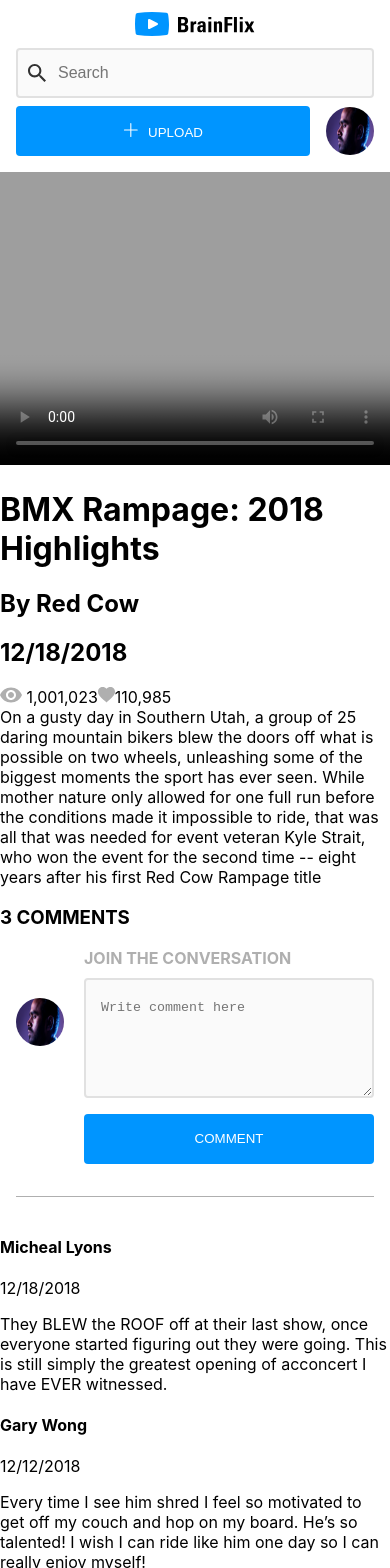
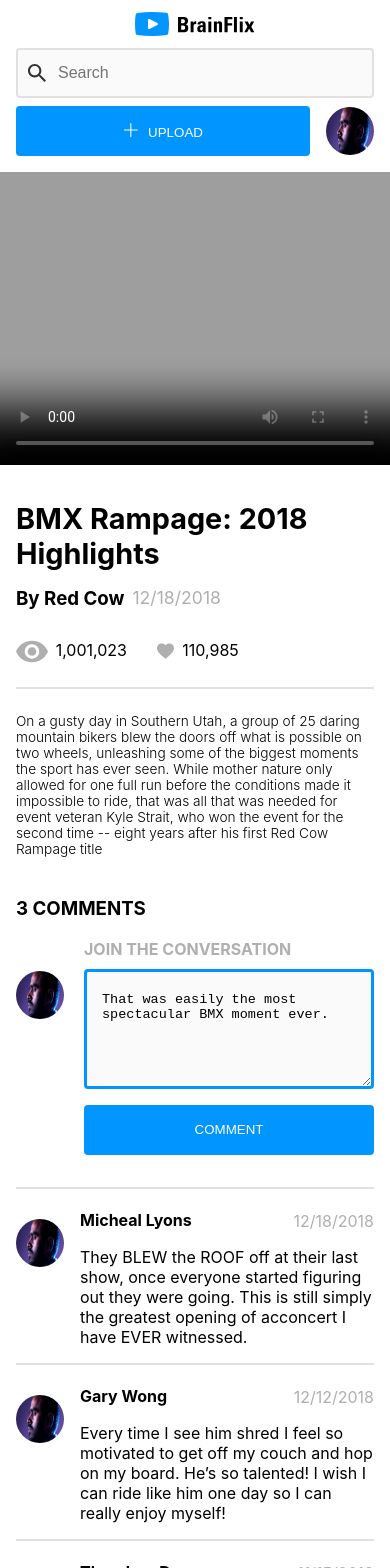
Before and after one commit to marcelofinkielman/marcelo-finkielman-brainflix, a React (Create React App) app: page / in a window 390 px wide. Shown: the top 1568 px of the page. Built offline with nearby package versions, Linux system fonts and the light colour scheme.

Commit message:
mobile styling done

```diff
--- a/src/components/DefaultComments/DefaultComments.jsx
+++ b/src/components/DefaultComments/DefaultComments.jsx
@@ -1,20 +1,31 @@
 import React from 'react'
+import Profile from "../../assets/images/Mohan-muruge.jpg"
+import "./DefaultComments.scss"
 
-function DefaultComments({mainVideo}) {
+function DefaultComments({ mainVideo }) {
   return (
-    <div>
-      {mainVideo.comments.map((comment) =>{
-      const commentDate = new Date (comment.timestamp);
-      return(
-        <div>
-          <h4>{comment.name}</h4>
-          <span>{commentDate.toLocaleDateString()}</span>
-          <p>{comment.comment}</p>
-        </div>
-      )
-    })}
+    <div className=''>
+      {mainVideo.comments.map((comment) => {
+        const commentDate = new Date(comment.timestamp);
+        return (
+          <>
+            <div className="DefaultComments">
+              <div className='DefaultComments__profileContainer'>
+                <img src={Profile} alt='Muhan' className='comments__profile' />
+              </div>
+              <div className='DefaultComments__nameDateComment'>
+                <div className='DefaultComments__nameDate'>
+                  <h4 className='DefaultComments__name'>{comment.name}</h4>
+                  <span className="DefaultComments__date">{commentDate.toLocaleDateString()}</span>
+                </div>
+                <p>{comment.comment}</p>
+              </div>
+            </div>
+          </>
+        )
+      })}
     </div>
 
   )
-  }
+}
 export default DefaultComments
--- a/src/components/DefaultComments/DefaultComments.scss
+++ b/src/components/DefaultComments/DefaultComments.scss
@@ -0,0 +1,31 @@
+@use '../styles/partials/mixins.scss' as *;
+@use '../styles/partials/variables.scss' as *;
+
+.DefaultComments {
+  display: flex;
+  flex-direction: row;
+  border-bottom: 2px solid $mercury;
+  @include mobileMargin;
+
+
+  &__profileContainer {
+    margin-top: 30px;
+    margin-right: 16px;
+  }
+
+  &__nameDate {
+    display: flex;
+    flex-direction: row;
+    justify-content: space-between;
+  }
+
+  &__name {
+    margin-bottom: 0;
+  }
+
+  &__date {
+    margin-bottom: 0;
+    margin-top: 22px;
+    color: $silver;
+  }
+}
--- a/src/components/Hero/Hero.jsx
+++ b/src/components/Hero/Hero.jsx
@@ -11,21 +11,31 @@ function Hero({ video }) {
   return (
 
     <div>
-      <video poster={video.image} className="Hero" controls>
+      <video poster={video.image} className="hero" controls>
       </video>
-      <h1>{video.title}</h1>
-      <div>
-        <h2>By {video.channel}</h2>
-       <h2>{videoDate.toLocaleDateString()}</h2>
+      <div className="hero__videoDescription">
+        <h1 className="hero__title">{video.title}</h1>
+        <div className="hero__channelDateViewsLikes">
+          <div className='hero__channelAndDate'>
+            <h3 className="hero__channel">By {video.channel}</h3>
+            <p className="hero__date">{videoDate.toLocaleDateString()}</p>
+          </div>
+          <div className="hero__viewsAndLikes">
+            <div className='hero__iconAndNumber1'>
+              <img src={Views} alt='views' className="hero__viewsIcon" /> <span className='hero__views'>{video.views}</span>
+            </div>
+            <div className='hero__iconAndNumber2'>
+              <img src={Likes} alt='likes' className="hero__likesIcon" /> <span className='hero__likes'>{video.likes}</span>
+            </div>
+          </div>
+        </div>
+        <div className='hero__description'>
+          {video.description}
+        </div>
+        <h3>3 COMMENTS</h3>
       </div>
-      <div>
-        <img src={Views} alt='views'/> {video.views}
-        <img src={Likes} alt='likes'/>{video.likes}
-      </div>
-      <div>
-      {video.description}
-      </div>
-      <h3>3 COMMENTS</h3>
+
+
 
     </div>
   )
--- a/src/components/Hero/Hero.scss
+++ b/src/components/Hero/Hero.scss
@@ -2,9 +2,109 @@
 @use '../styles/partials/variables.scss' as *;
 
 
-.Hero {
+
+.hero {
+  background-color: black;
   object-fit: cover;
   margin-top: 1rem;
   min-height: 12.5rem;
-  width: 100%
+  width: 100%;
+
+  &__title {
+    margin-bottom: 16px;
+    margin-top: 32px;
+    font-size: 1.8rem;
+    width: 300px;
+    @include tablet {
+      margin-bottom: 24px;
+    }
+  }
+
+  &__videoDescription {
+    @include mobileMargin;
+    @include tablet {
+      @include tabletMargin;
+    }
+
+  }
+
+  &__channelDateViewsLikes {
+    border-bottom: 2px solid $mercury;
+    @include tablet {
+      display: flex;
+      justify-content: space-between;
+
+    }
+  }
+
+  &__channelAndDate {
+    display: flex;
+    justify-content: row;
+    margin-top: 0;
+    margin-bottom: 12px;
+
+  }
+
+  &__channel {
+    margin-top: 0;
+    margin-right: 8px
+  }
+
+  &__date {
+    margin-top: 0;
+    color: $silver;
+    font-size: 1.1em;
+  }
+
+  &__viewsAndLikes {
+    margin-bottom: 24px;
+    vertical-align: auto;
+    display: flex;
+    flex-direction: row;
+  }
+
+  &__viewsIcon {
+    margin-right: 8px;
+  }
+
+  &__views {
+    margin-right: 20px;
+    font-size: 1em;
+    @include tablet {
+      margin-right: 24px;
+    }
+  }
+
+  &__likesIcon {
+    margin-right: 8px;
+  }
+
+  &__likes {
+    font-size: 1em;
+    padding-bottom: 3px;
+  }
+
+  &__description {
+    margin-top: 24px;
+    margin-bottom: 40px;
+    font-size: .855rem;
+    font-weight: 320;
+    @include tablet {
+      font-size: 1rem;
+      width: 550px;
+    }
+  }
+
+  &__iconAndNumber1 {
+    display: flex;
+    flex-direction: row;
+    vertical-align: middle;
+  }
+
+  &__iconAndNumber2 {
+    display: flex;
+    flex-direction: row;
+    vertical-align: middle;
+    margin-left: 20px;
+  }
 }
--- a/src/components/InputComment/InputComment.jsx
+++ b/src/components/InputComment/InputComment.jsx
@@ -12,9 +12,8 @@ function InputComment() {
         <div className='comments__divComments'>
           <div className='comments__labelAndInput'>
             <label className='comments__labelComments' >JOIN THE CONVERSATION </label>
-            <textarea className='comments__input' placeholder='Write comment here'></textarea>
+            <textarea className='comments__input' placeholder='That was easily the most spectacular BMX moment ever.'></textarea>
           </div>
-
           <button className='comments__commentButton'>COMMENT</button>
         </div>
       </form>
--- a/src/components/InputComment/InputComment.scss
+++ b/src/components/InputComment/InputComment.scss
@@ -5,29 +5,28 @@
 .comments{
   margin-left: 1rem;
   margin-right: 1rem;
-  margin-bottom: 2.5rem;
+
 
   &__form {
     position: relative;
     height: auto;
     padding-bottom: 2rem;
-    border-bottom: 1px solid $silver;
+    border-bottom: 2px solid $mercury;
     display: flex;
     flex-direction: row;
     @include tablet {
-      margin-left: 7.5rem;
-      margin-right: 7.5rem;
+      @include tabletMargin;
       }
 
       @include desktop {
-        margin-left: 23.438rem;
+      margin-left: 23.438rem;
       margin-right: 23.438rem;
       }
     }
     &__divProfile {
       display: flex;
       flex-direction: row;
-      margin-top: 3.125rem;
+      margin-top: 1.98rem;
       justify-content: space-between;
       position: relative;
       @include tablet {
@@ -67,6 +66,12 @@
         padding: 1.25rem 0 0 0.938rem;
         margin-top: 0.625rem;
         height: 7.5rem;
+        border: 3px solid $brainflix-light-blue;
+        &::placeholder {
+          font-weight: 300;
+          color: black;
+          font-size: 13.5px;
+        }
 
         @include tablet {
           height: 3.125rem;
--- a/src/components/NavBar/NavBar.jsx
+++ b/src/components/NavBar/NavBar.jsx
@@ -14,7 +14,7 @@ function NavBar() {
       <input className="navBar__searchArea" placeholder={"Search"} />
         {/* <input className="navBar__searchArea" type="search"/> */}
         <div className='navBar__buttonAndPicture'>
-          <button className="navBar__button"><img className="navBar__X" src={Upload} alt="BigCo Inc." />UPLOAD</button>
+          <button className="navBar__button"><img className="navBar__X" src={Upload} alt="BigCo Inc." /><span className='navBav__upload'>UPLOAD</span></button>
           <img className="navBar__profile" src={Profile} alt="BigCo Inc. logo" />
         </div>
       </div>
--- a/src/components/SideVideos/SideVideos.scss
+++ b/src/components/SideVideos/SideVideos.scss
@@ -48,11 +48,12 @@
     flex-direction: column;
     width: 13.5rem;
     max-height: 3.125rem;
+
   }
 
   &__videoTitle {
     margin: 0;
-
+    font-size: 1rem;
 
   }
 
```
